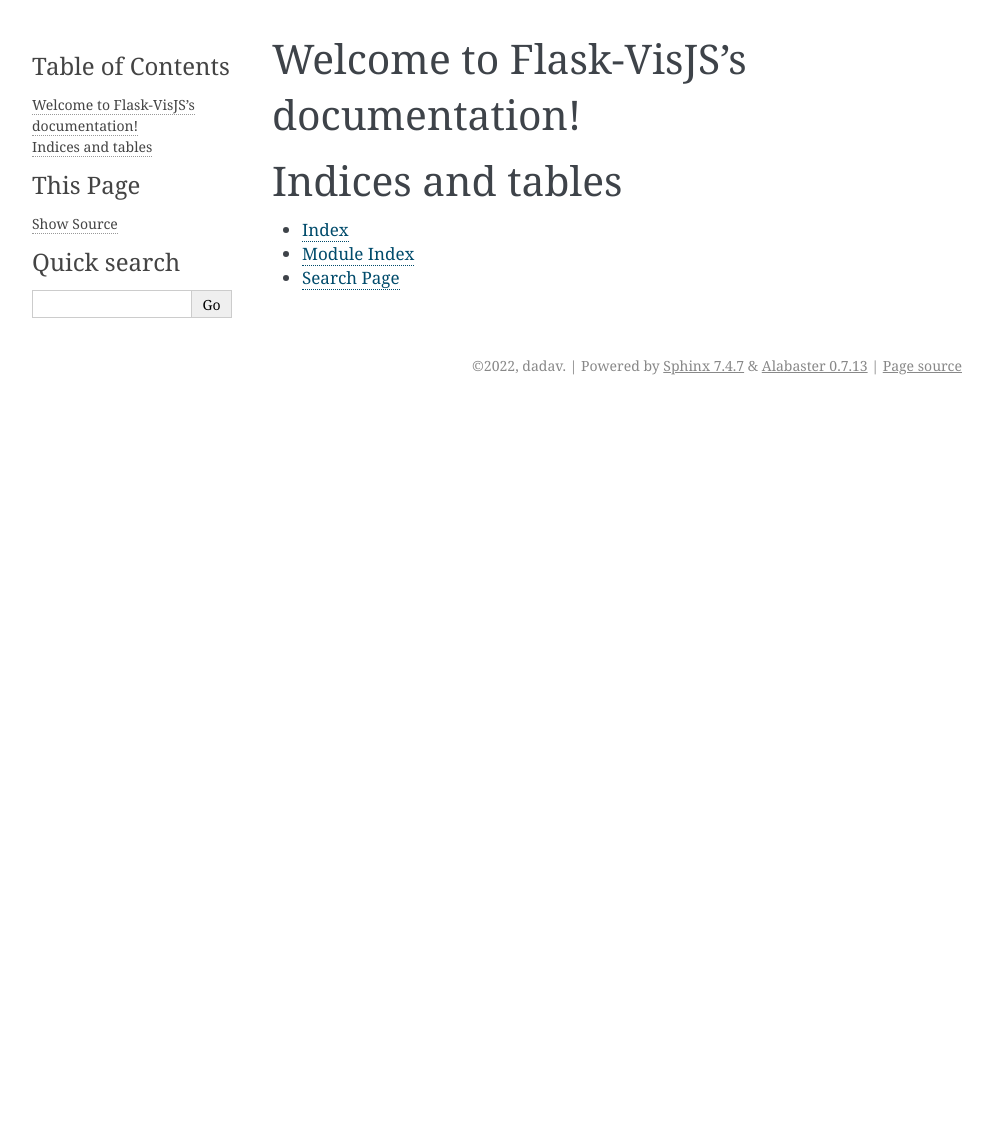
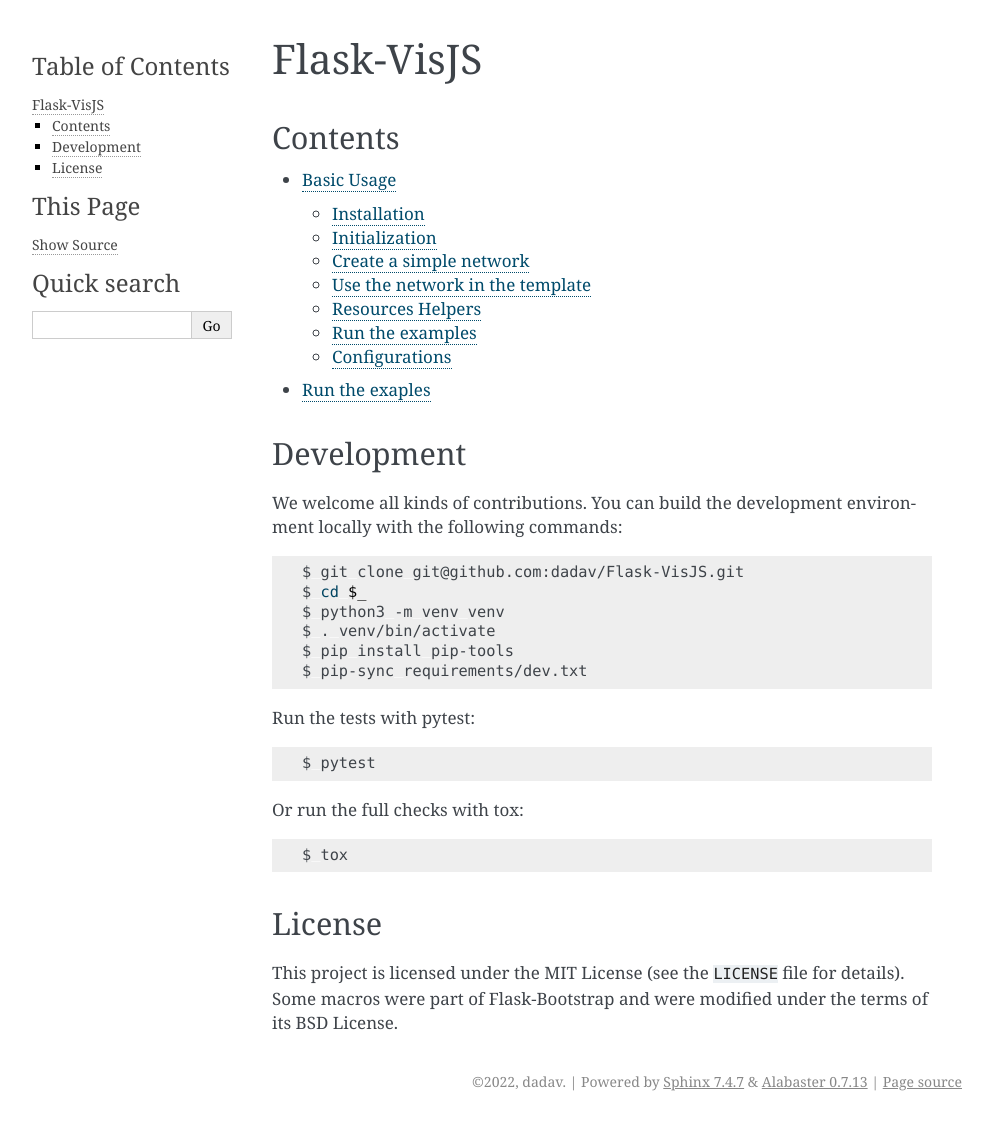
Before and after one commit to dadav/Flask-VisJS, a Sphinx documentation site: the page built from docs/index.rst, in a window 1280 px wide. Shown: the whole page, without its empty margins (148-1141 px from the left). Built offline with Sphinx 7.4.7, drawn with Linux system fonts in a browser that asks for light colours; before the commit the page ends 900 px from its top, so only the background shows below that.

Commit message:
update docs

```diff
--- /dev/null
+++ b/docs/basic.rst
@@ -0,0 +1,91 @@
+Basic Usage
+===========
+
+Installation
+------------
+
+.. code-block:: bash
+
+    $ pip install Flask-VisJS
+
+Initialization
+--------------
+
+.. code-block:: python
+
+    from flask_visjs import VisJS4
+    from flask import Flask
+
+    app = Flask(__name__)
+
+    VisJS4().init_app(app)
+
+
+Create a simple network
+-----------------------
+
+.. code-block:: python
+
+   from flask_visjs import Network
+   my_network = Network()
+
+   # add some data
+   my_network.add_node(1, label='First node', shape='box')
+   my_network.add_node(2, title='Second node', shape='circle')
+   my_network.add_node('third', title='Third node', shape='ellipse')
+
+   # connect the nodes
+   my_network.add_edge(1, 2)
+   my_network.add_edge(2, 'third', value=2)
+   my_network.add_edge('third', 1, title='Foo')
+
+   return render_template('your_template.html.j2', graph=my_network)
+
+Use the network in the template
+--------------------------------
+
+.. code-block:: jinja
+
+   <html>
+       <head>
+         {{ graph.inject_css() }}
+       </head>
+       <body>
+         {{ graph.inject_js() }}
+         {{ graph.inject_graph() }}
+       </body>
+   </html>
+
+Check out the `visjsdocs <https://visjs.github.io/vis-network/docs/network/>`_ for all possible options.
+
+Resources Helpers
+-----------------
+
+``graph.inject_css()`` and ``graph.inject_js()``.
+
+Everytime you want to visualize a network, you have to use these helper functions, which add the needed visjs code to your html site.
+
+Run the examples
+------------------------
+
+Flask-VisJS provides some example apps which should get you easily started.
+See :doc:`examples` for the details.
+
+Configurations
+--------------
+
++----------------------------+-----------------------------------------------------------------------+----------------------------------------------------------------------------------------------+
+| Configuration Variable     | Default Value                                                         | Description                                                                                  |
++============================+=======================================================================+==============================================================================================+
+| VISJS_CDN_TEMPLATE         | ``'https://cdnjs.cloudflare.com/ajax/libs/vis/{VERSION}/{FILENAME}'`` | The url (with f-string vars) to load the libraries from when the files aren't locally served |
++----------------------------+-----------------------------------------------------------------------+----------------------------------------------------------------------------------------------+
+| VISJS_JS_FILENAME          | ``'vis.min.js'``                                                      | The filename of the javascript file which will be used by the ``inject_*`` methods           |
++----------------------------+-----------------------------------------------------------------------+----------------------------------------------------------------------------------------------+
+| VISJS_CSS_FILENAME         | ``'vis.min.css'``                                                     | The filename of the css file which will be used by the ``inject_*`` methods                  |
++----------------------------+-----------------------------------------------------------------------+----------------------------------------------------------------------------------------------+
+| VISJS_SERVE_LOCAL          | ``True``                                                              | If set to ``True``, local resources will be used for ``inject_*`` methods                    |
++----------------------------+-----------------------------------------------------------------------+----------------------------------------------------------------------------------------------+
+| VISJS_CUSTOM_TEMPLATE_PATH | ``None``                                                              | The absolute path to the graph template which will be used by the ``inject_graph`` method    |
++----------------------------+-----------------------------------------------------------------------+----------------------------------------------------------------------------------------------+
+| VISJS_VERSION              | ``'4.21.0'``                                                          | The visjs version to use. The default depends on the class you use                           |
++----------------------------+-----------------------------------------------------------------------+----------------------------------------------------------------------------------------------+
--- /dev/null
+++ b/docs/examples.rst
@@ -0,0 +1 @@
+.. include:: ../examples/README.rst
--- a/docs/index.rst
+++ b/docs/index.rst
@@ -1,20 +1,45 @@
-.. Flask-VisJS documentation master file, created by
-   sphinx-quickstart on Sat Apr 23 20:54:17 2022.
-   You can adapt this file completely to your liking, but it should at least
-   contain the root `toctree` directive.
+Flask-VisJS
+===========
 
-Welcome to Flask-VisJS's documentation!
-=======================================
+Contents
+--------
 
 .. toctree::
    :maxdepth: 2
-   :caption: Contents:
 
+   basic
+   examples
 
+Development
+-----------
 
-Indices and tables
-==================
+We welcome all kinds of contributions. You can build the development environment
+locally with the following commands:
 
-* :ref:`genindex`
-* :ref:`modindex`
-* :ref:`search`
+.. code-block:: bash
+
+    $ git clone git@github.com:dadav/Flask-VisJS.git
+    $ cd $_
+    $ python3 -m venv venv
+    $ . venv/bin/activate
+    $ pip install pip-tools
+    $ pip-sync requirements/dev.txt
+
+Run the tests with pytest:
+
+.. code-block:: bash
+
+    $ pytest
+
+Or run the full checks with tox:
+
+.. code-block:: bash
+
+    $ tox
+
+License
+-------
+
+This project is licensed under the MIT License (see the ``LICENSE`` file for
+details). Some macros were part of Flask-Bootstrap and were modified under
+the terms of its BSD License.
```
Also changed, not shown: README.md (+2 -9 lines), examples/README.rst (added).
